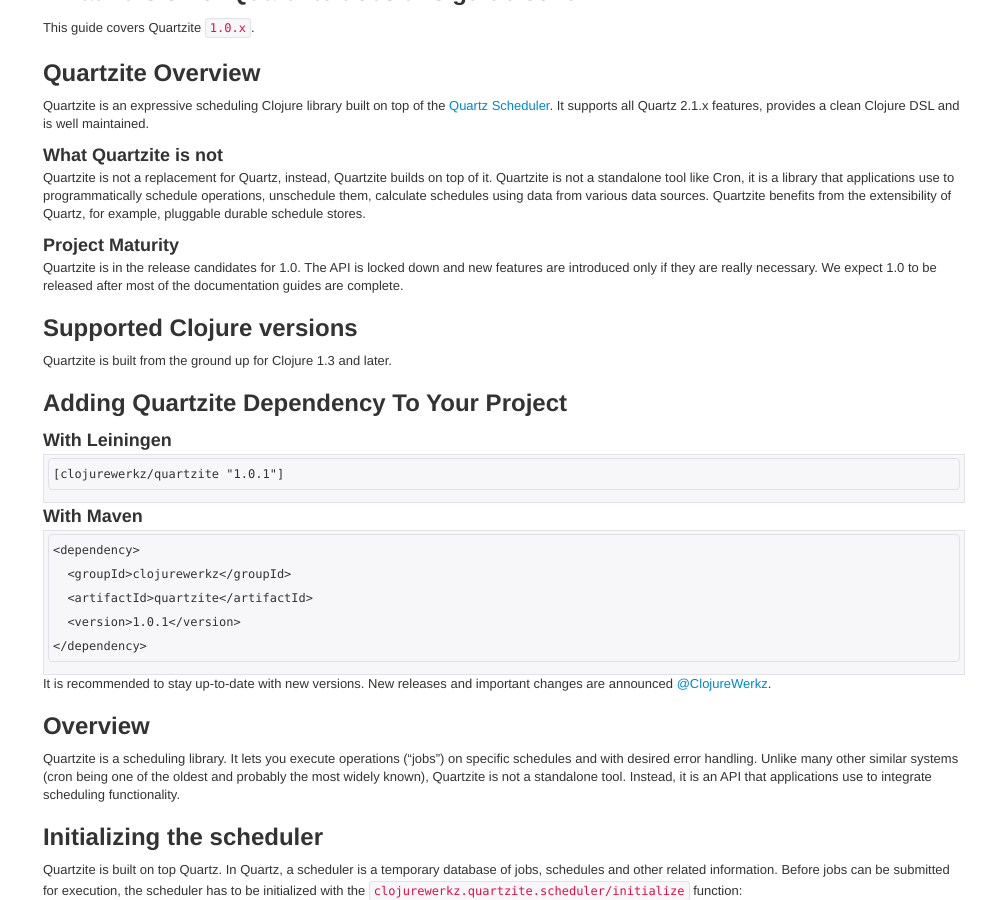
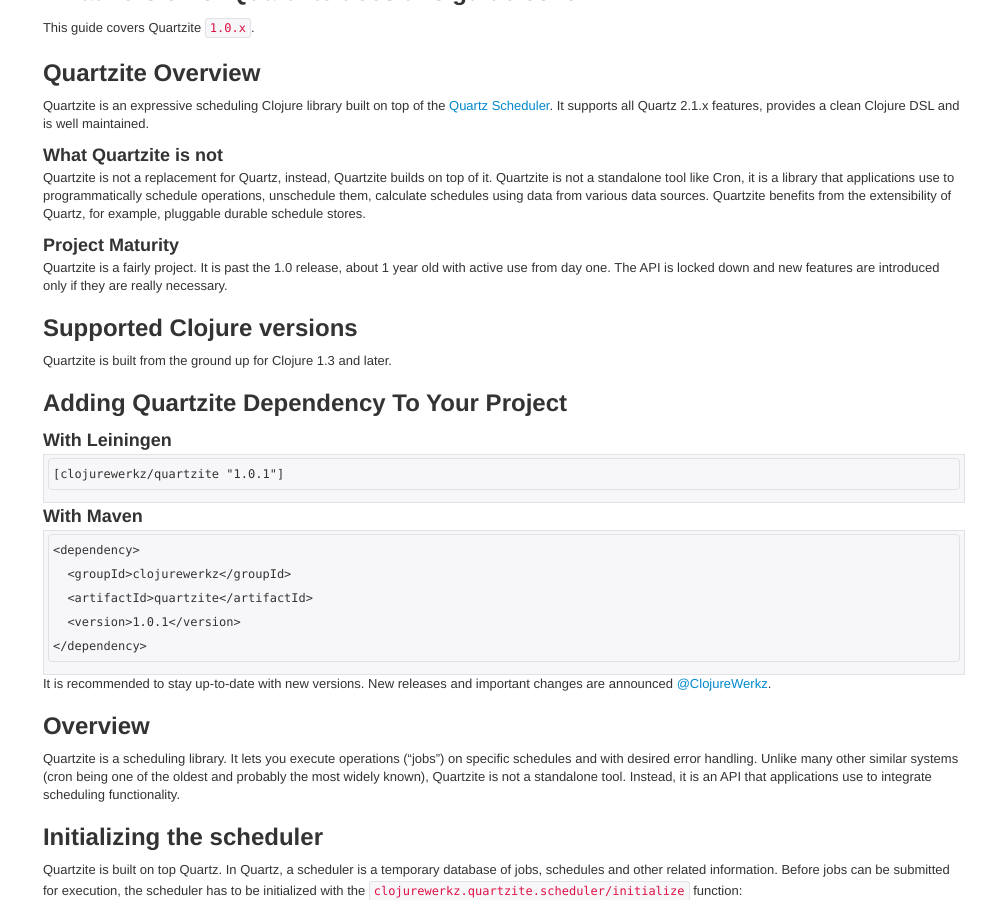
Before and after one commit to clojurewerkz/quartzite.docs, a Jekyll site: the page built from articles/getting_started.md, in a window 1280 px wide and 900 px high, scrolled down 309 px. Shown: the whole window, without its empty margins (295-1280 px from the left). Built offline with Jekyll 4.4.1, drawn with Linux system fonts in a browser that asks for light colours; some web fonts are replaced.

Commit message:
Rewrite Project Maturity section now that we are 1.0+

```diff
--- a/articles/getting_started.md
+++ b/articles/getting_started.md
@@ -36,8 +36,8 @@
 
 ### Project Maturity
 
-Quartzite is in the release candidates for 1.0. The API is locked down and new features are introduced only if they are really necessary. We expect
-1.0 to be released after most of the documentation guides are complete.
+Quartzite is a fairly project. It is past the 1.0 release, about 1 year old with active use from day one. The API is locked down and new features are introduced
+only if they are really necessary.
 
 
 ## Supported Clojure versions
```
